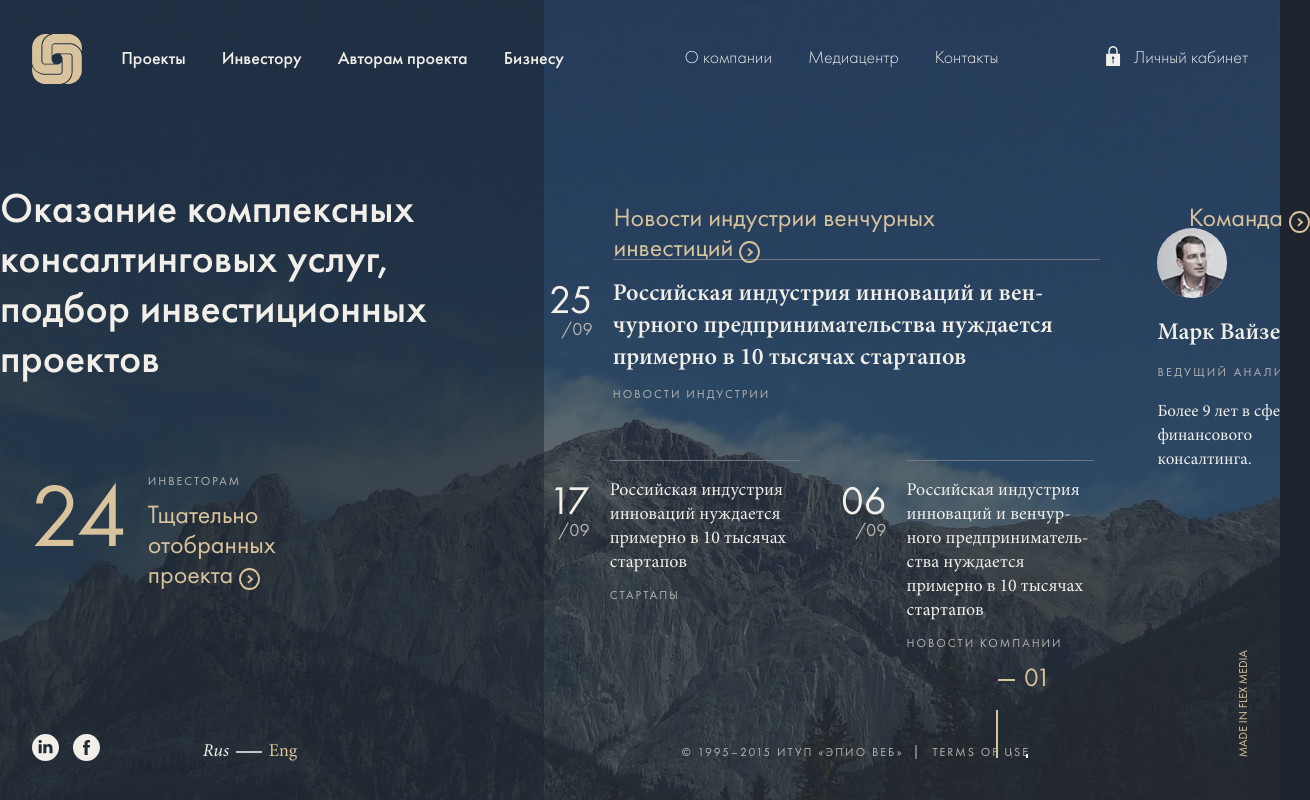
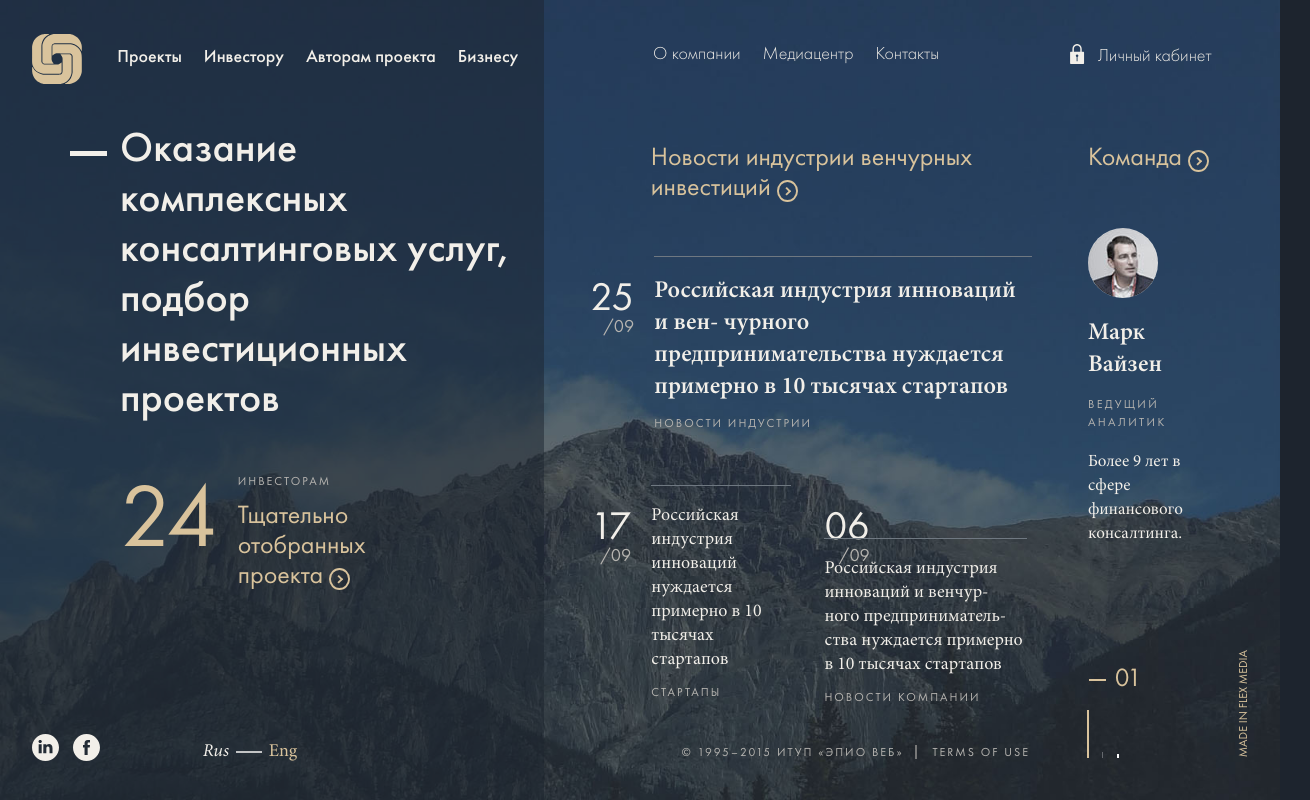
Before and after one commit to Helga13/Epio, a plain HTML site: page bitrix/templates/main/index.html in a window 1280 px wide. Shown: the whole page, 1310 px wide, since content can reach past the window. Drawn offline with Linux system fonts and the light colour scheme; files whose address does not match are found by name.

Commit message:
1600px, 1366px, 1279px

```diff
--- a/bitrix/templates/main/index.html
+++ b/bitrix/templates/main/index.html
@@ -42,23 +42,6 @@
 	c-0.2-0.3-0.6-0.4-0.7-0.8c0-0.1,0,0,0.1-0.1C28.6,20.3,28.6,20.4,28.6,20.3z" />
                 </svg>
             </div>
-            <div class="personal">
-                <a href="#">
-                    <svg version="1.1" id="Livello_1" xmlns="http://www.w3.org/2000/svg" xmlns:xlink="http://www.w3.org/1999/xlink" x="0px" y="0px" viewBox="-226 350.2 141.7 141.2" enable-background="new -226 350.2 141.7 141.2" xml:space="preserve">
-                        <g id="Livello_113">
-                            <path d="M-131.8,383v22.9h-45.5V383c0-12.6,10.2-22.7,22.7-22.7C-142,360.3-131.8,370.4-131.8,383 M-163.6,434.3
-		c0-5,4.1-9.1,9.1-9.1c5,0,9.1,4.1,9.1,9.1c0,3.9-2.4,7.2-5.9,8.5v29.3h-6.5v-29.3C-161.2,441.5-163.6,438.2-163.6,434.3
-		 M-105.1,486.9L-105.1,486.9l0-76.4h0c0,0,0,0,0,0c0-2.5-2-4.5-4.5-4.5c0,0,0,0,0,0v0h-12.1V383c0-18.1-14.7-32.9-32.9-32.9
-		c-18.1,0-32.9,14.7-32.9,32.9v22.9h-12.1v0c0,0,0,0,0,0c-2.5,0-4.5,2-4.5,4.5c0,0,0,0,0,0h0v76.4h0c0,0,0,0,0,0
-		c0,2.5,2,4.5,4.5,4.5c0,0,0,0,0,0v0h89.9v0c0,0,0,0,0,0C-107.1,491.4-105,489.4-105.1,486.9C-105.1,486.9-105.1,486.9-105.1,486.9" />
-                        </g>
-                        <g id="Livello_1_1_">
-                        </g>
-                    </svg>
-                    <span>Личный кабинет</span>
-                </a>
-            </div>
-        <!-- <div class="wrap"> -->
         <div class="">
 
             <div class="menu-inner" id="navbar-collapse">
@@ -80,6 +63,22 @@
                             <li><a href="#">Контакты</a></li>
                         </ul>
                     </nav>
+                    <div class="personal">
+                <a href="#">
+                    <svg version="1.1" id="Livello_1" xmlns="http://www.w3.org/2000/svg" xmlns:xlink="http://www.w3.org/1999/xlink" x="0px" y="0px" viewBox="-226 350.2 141.7 141.2" enable-background="new -226 350.2 141.7 141.2" xml:space="preserve">
+                        <g id="Livello_113">
+                            <path d="M-131.8,383v22.9h-45.5V383c0-12.6,10.2-22.7,22.7-22.7C-142,360.3-131.8,370.4-131.8,383 M-163.6,434.3
+		c0-5,4.1-9.1,9.1-9.1c5,0,9.1,4.1,9.1,9.1c0,3.9-2.4,7.2-5.9,8.5v29.3h-6.5v-29.3C-161.2,441.5-163.6,438.2-163.6,434.3
+		 M-105.1,486.9L-105.1,486.9l0-76.4h0c0,0,0,0,0,0c0-2.5-2-4.5-4.5-4.5c0,0,0,0,0,0v0h-12.1V383c0-18.1-14.7-32.9-32.9-32.9
+		c-18.1,0-32.9,14.7-32.9,32.9v22.9h-12.1v0c0,0,0,0,0,0c-2.5,0-4.5,2-4.5,4.5c0,0,0,0,0,0h0v76.4h0c0,0,0,0,0,0
+		c0,2.5,2,4.5,4.5,4.5c0,0,0,0,0,0v0h89.9v0c0,0,0,0,0,0C-107.1,491.4-105,489.4-105.1,486.9C-105.1,486.9-105.1,486.9-105.1,486.9" />
+                        </g>
+                        <g id="Livello_1_1_">
+                        </g>
+                    </svg>
+                    <span>Личный кабинет</span>
+                </a>
+            </div>
                 </div>
             </div>
         </div>
@@ -93,7 +92,7 @@
                 <img src="img/mainSlider/slider-1.jpg" alt="">
             </div>
             <div class="slider-content">
-                <div class="content wrap">
+                <div class="content">
                     <div class="left-content">
                         <a href="#">
                             <div class="cat-number">24</div>
@@ -165,7 +164,7 @@
                 <img src="img/mainSlider/slider-2.jpg" alt="">
             </div>
             <div class="slider-content">
-                <div class="content wrap">
+                <div class="content">
                     <div class="left-content">
                         <a href="#">
                             <div class="cat-number">39</div>
@@ -234,7 +233,7 @@
     </div>
 
     <div class="main-fix-content">
-        <div class="wrap">
+        <div class="">
             <div class="left-col heading">
                 <p>Оказание комплексных консалтинговых услуг, подбор инвестиционных проектов</p>
             </div>
--- a/src/sass/_common.scss
+++ b/src/sass/_common.scss
@@ -83,23 +83,31 @@ body.ready{
     }
 }
 #header .left-col{
-    width: 40.3%; /* 530px/1300px */
+    width: 39.35%; /* ? */
+    box-sizing: border-box;
     float: left;
-    margin-left: -18px;  /* сдвигаем на отступ меню */
+    text-align: left;
+    padding-left: 3.59%;
+//    margin-left: -18px;  /* сдвигаем на отступ меню */
 }
 #header .right-col{
-    overflow: hidden; /* width: 880px */
+    width: 57.5%;
+    float: left;
     text-align: left;
+    box-sizing: border-box;
     nav{
 //        margin-left: 12.73%; /* 130px-18px/880px */
-        margin-left: 15.3%;
+        padding-left: 12.5%;
+        width: 69.5%;
+        float: left;
+        box-sizing: border-box;
     }
 }
 .logo{
     height: 50px;
     width: 50px;
     float: left;
-    margin-right: 2.76%; /* 60px-18px(отступ у ссылки)/(1600-40*2) */
+//    margin-right: 2.76%; /* 60px-18px(отступ у ссылки)/(1600-40*2) */
     /* margin-left: -6.875%; */ /* 110px/1600px */
     svg path{
         fill: #d9c39c;
@@ -127,7 +135,7 @@ nav ul li a{
     }
 }
 .right-menu{
-    margin-top: 3.9%;
+    margin-top: 2.4%;
 
     a{
         font-family: 'FuturaNewLight';
@@ -135,8 +143,11 @@ nav ul li a{
 }
 
 .personal{
-    float: right;
-    margin-top: 0.77%;
+    float: left;
+    margin-top: 1%;
+    width: 30.3%;
+    box-sizing: border-box;
+    padding-left: 5.4%;
     /* position: relative; */
     /* right: -22px; */
     a{
@@ -277,7 +288,9 @@ a{
         .left-content{
             float: left;
             margin-top: 23.4%;
-            width: 38.9%;
+//            width: 38.9%;
+            width: 42.5%;
+            padding-left: 9.375%;
             box-sizing: border-box;
 //      position: absolute;
             a{
@@ -287,22 +300,26 @@ a{
         }
         .right-content{
             float: left;
-
+            width: 57.5%;
         }
 .slider-content .right-content{
     margin-top: 5.15%; /* 9.55 */
-    width: 61.1%;
+//    width: 61.1%;
+    width: 57.5%;
     float: left;
     .row{
         margin-top: 6.40%;
         @include font-size(2.4);
         @include line-height(3.2);
-        width: 70.52%; /* 543/770 */
-        margin-left: 6.5%;
+//        width: 70.52%; /* 543/770 */
+//        margin-left: 6.5%;
+        width: 66.30%; /* 610/920 */
         float: left;
         display: inline-table;
         margin-bottom: 2.5%;
         opacity: 0;
+        padding-left: 7.61%;
+        box-sizing: border-box;
     }
 }
 
@@ -405,9 +422,13 @@ time{
 .team-user{
     float: right;
     position: relative;
-    right: -77px;
-    width: 21.43%;
+//    right: -77px;
+//    width: 21.43%;
     opacity: 0;
+    width: 33.70%;
+    box-sizing: border-box;
+    padding-left: 7.61%; /* 70/920 */
+    padding-right: 9.78%; /* 90/920 */
     .custom-user__avatar{
         width: 70px;
         height: 70px;
@@ -499,7 +520,7 @@ body.ready #fullpage.loaded{
     position: fixed;
     bottom: 5.3%; /* 45px/962px + отступ */
     /* right: 19.7%; */
-    right: 18.6%;
+    right: 12.6%;
     opacity: 0;
     transform: translateY(100px);
     transition: opacity 2s ease, transform 1s ease; /* прозрачность при появлениии */
@@ -615,13 +636,17 @@ body.ready{
     @include clearfix;
     .left-col{
         float: left;
-        width: 38.9%; /* 530px/1300px */
+//        width: 38.9%; /* 530px/1300px */
+        width: 42.5%;
+        padding-left: 9.375%;
+        padding-right: 2.5%;
         box-sizing: border-box;
     }
     .right-col{
         float: left;
-        width: 61.1%; /* 100%-38.9% */
-        margin-right: -8%;
+//        width: 61.1%; /* 100%-38.9% */
+        width: 57.5%;
+//        margin-right: -8%;
         overflow: visible!important;
         margin-top: 20px;
     }
@@ -643,19 +668,26 @@ body.ready{
 .main-fix-content .right-col{
     overflow: hidden;
     .news{
-        width: 54.55%;
-        margin-left: 14.77%;
+//        width: 54.55%;
+//        margin-left: 14.77%;
+        width: 66.30%;
+        box-sizing: border-box;
+//        padding-left: 14.13%;
+        padding-left: 13.5%;
         float: left;
         opacity: 0;
-//        margin-right: 2.27%;
 
     }
     .team{
 //        width: 13.98%;
+        width: 33.70%;
+        box-sizing: border-box;
         float: right;
-        margin-left: 8.07%;
+//        margin-left: 8.07%;
+        padding-left: 7.61%;
+        padding-right: 4.35%;
         position: relative;
-        right: -30px;
+//        right: -30px;
         opacity: 0;
     }
 }
--- a/src/sass/lib/_media.scss
+++ b/src/sass/lib/_media.scss
@@ -1,31 +1,67 @@
 @media only screen and (max-width : 1600px) {
-    .wrap{
-/*         padding-left: 30px;
-        padding-right: 30px; */
+
+    #header .left-col {
+        width: 38.8%;
+        padding-left: 2.9%;
     }
-    .left-content{
-        padding-left: 30px;
+    #header .right-col nav {
+        padding-left: 13.5%;
     }
-    /* .logo {
-        margin-left: -3.875%;
-    } */
-    /* .personal {
-        right: 0px;
-    } */
+
+    .personal {
+        padding-left: 4.7%;
+    }
+    .main-fix-content .right-col .news {
+        padding-left: 14.5%;
+    }
+
+    #fp-nav.nav-slider {
+        right: 12.2%;
+    }
 }
 
 
 @media only screen and (max-width : 1366px) {
+
+    #header .left-col {
+        width: 38.3%;
+        padding-left: 2%;
+    }
+
+    .personal {
+        padding-left: 4.7%;
+    }
+
+    nav ul li a {
+        padding: 0 11px;
+    }
+
+    .main-fix-content {
+        top: 15.2%;
+    }
+
+    #fp-nav.nav-slider {
+        right: 12.2%;
+    }
+
     .main-fix-content .heading p {
         @include font-size(4.201);
         @include line-height(5.001);
     }
+
+    .slider-content .right-content .row{
+        padding-left: 6.3%;
+    }
     .team-user{
-        right: -45px;
+//        right: -45px;
         .custom-user__desk{
             @include font-size(1.7);
             @include line-height(2.395);
         }
+    }
+
+    #fp-nav.nav-slider {
+        right: 11.5%;
     }
 
 }
```
Also changed, not shown: src/index.html (+19 -20 lines), bitrix/templates/main/css/screen.css.
